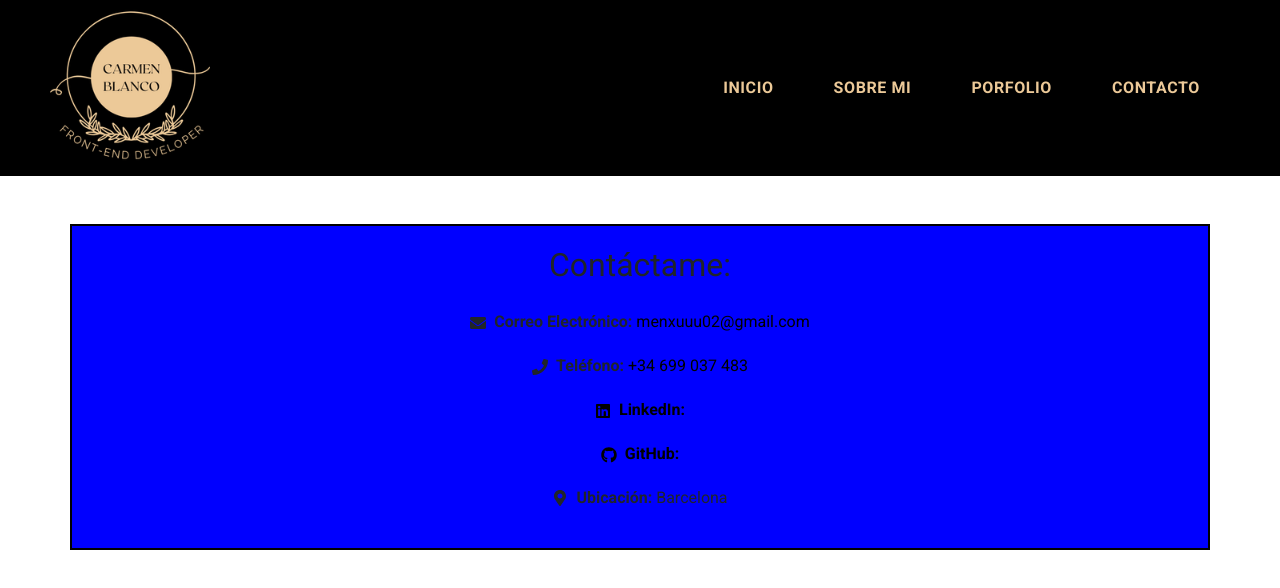
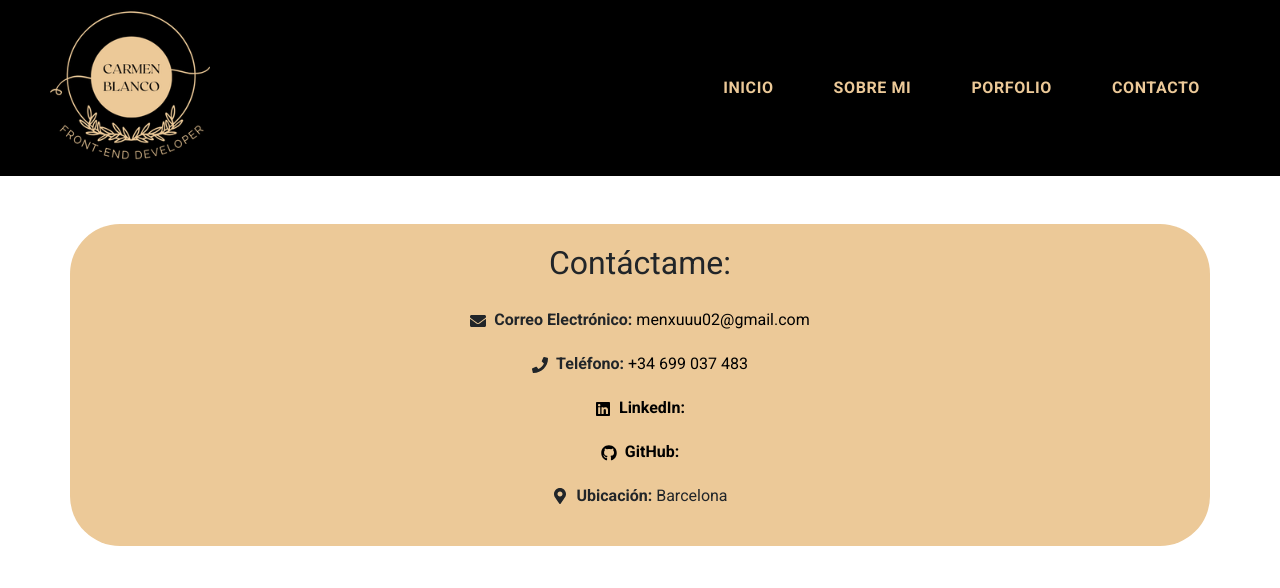
Before and after one commit to Menchu02/portfolio_developer_front_end, a React (Create React App) app: page /contact in a window 1280 px wide. Shown: the top 588 px of the page. Built offline with nearby package versions, Linux system fonts and the light colour scheme.

Commit message:
add changes in contacto component

```diff
--- a/src/App.css
+++ b/src/App.css
@@ -177,9 +177,9 @@ nav ul li {
   color: var(--primary-orange);
 }
 .contacto-container {
-  border: 2px solid black;
+  border-radius: 50px;
   padding: 20px;
-  background-color: blue !important;
+  background-color: var(--main-color) !important;
 }
 
 .contacto-lista li {
```
